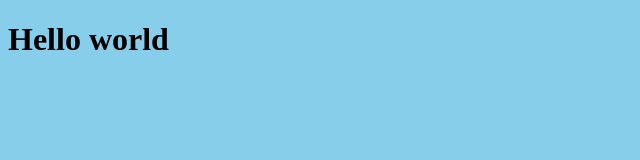
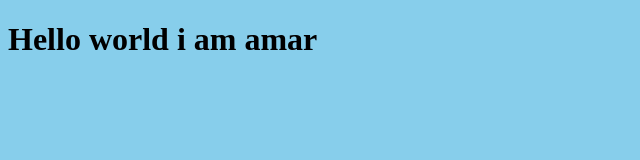
Before and after one commit to Amarkant12/project1, a plain HTML site: page index.html in a window 1280 px wide. Shown: the whole page, without its empty margins (0-640 px from the left). Drawn offline with Linux system fonts and the light colour scheme.

Commit message:
made public

```diff
--- a/index.html
+++ b/index.html
@@ -8,6 +8,6 @@
 </head>
 <link rel="stylesheet" href="style.css">
 <body>
-    <h1>Hello world</h1>
+    <h1>Hello world i am amar</h1>
 </body>
 </html>
```
